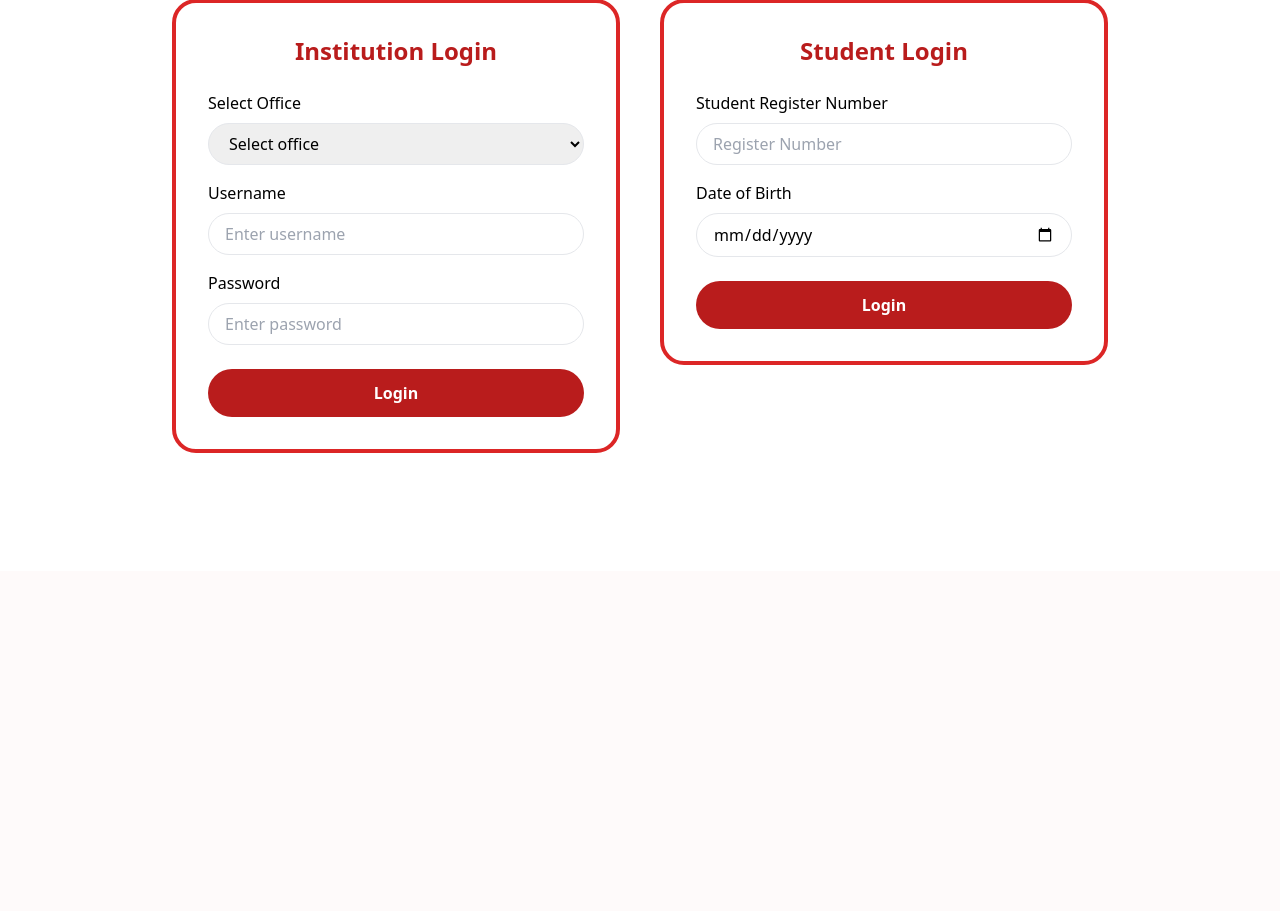
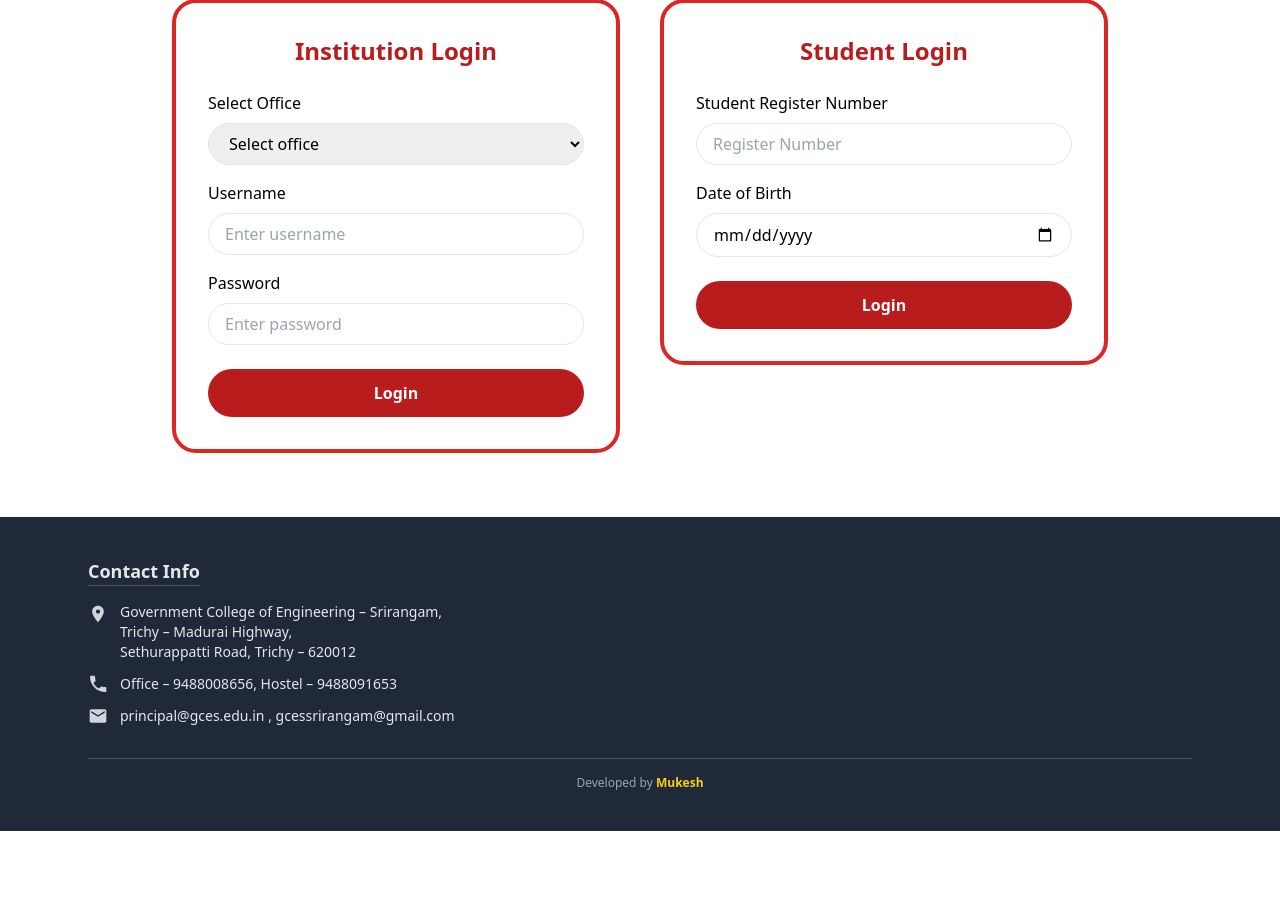
Before and after one commit to mukesh-offll-dev/GCES_No_Due_Clearance_Portal, a Django app: page / in a window 1280 px wide. Shown: the part 229-1140 px from the top of the page. Before the commit the page ends 682 px from the top, so only its background shows below. Run offline with Django 5.2, Linux system fonts and the light colour scheme; some libraries are stand-ins or nearby versions.

Commit message:
Update index.html

```diff
--- a/authentication/templates/index.html
+++ b/authentication/templates/index.html
@@ -105,7 +105,65 @@
     </div>
 
 </div>
+<footer class="bg-gray-800 text-gray-200 mt-16">
+  <div class="max-w-6xl mx-auto px-6 py-10">
 
+    <!-- CONTACT INFO -->
+    <h2 class="text-lg font-semibold mb-4 border-b border-gray-600 inline-block">
+      Contact Info
+    </h2>
+
+    <ul class="space-y-3 text-sm">
+
+      <!-- Address -->
+      <li class="flex gap-3 items-start">
+        <svg class="w-5 h-5 mt-0.5 text-gray-300" fill="currentColor" viewBox="0 0 24 24">
+          <path d="M12 2C8.1 2 5 5.1 5 9c0 5.3 7 13 7 13s7-7.7 7-13c0-3.9-3.1-7-7-7zm0 9.5c-1.4 0-2.5-1.1-2.5-2.5S10.6 6.5 12 6.5s2.5 1.1 2.5 2.5S13.4 11.5 12 11.5z"/>
+        </svg>
+        <span>
+          Government College of Engineering – Srirangam,<br>
+          Trichy – Madurai Highway,<br>
+          Sethurappatti Road, Trichy – 620012
+        </span>
+      </li>
+
+      <!-- Phone -->
+      <li class="flex gap-3 items-center">
+        <svg class="w-5 h-5 text-gray-300" fill="currentColor" viewBox="0 0 24 24">
+          <path d="M6.6 10.8c1.5 2.9 3.7 5.1 6.6 6.6l2.2-2.2c.3-.3.8-.4 1.2-.3 1.3.4 2.7.6 4.1.6.7 0 1.3.6 1.3 1.3v3.5c0 .7-.6 1.3-1.3 1.3C10.6 21.6 2.4 13.4 2.4 3.3 2.4 2.6 3 2 3.7 2H7.2c.7 0 1.3.6 1.3 1.3 0 1.4.2 2.8.6 4.1.1.4 0 .9-.3 1.2l-2.2 2.2z"/>
+        </svg>
+        <span>Office – 9488008656, Hostel – 9488091653</span>
+      </li>
+
+      <!-- Email -->
+      <li class="flex gap-3 items-center">
+        <svg class="w-5 h-5 text-gray-300" fill="currentColor" viewBox="0 0 24 24">
+          <path d="M20 4H4c-1.1 0-2 .9-2 2v12c0 1.1.9 2 2 2h16c1.1 0 2-.9 2-2V6c0-1.1-.9-2-2-2zm0 4-8 5-8-5V6l8 5 8-5v2z"/>
+        </svg>
+        <span>
+          <a href="mailto:principal@gces.edu.in" class="hover:underline">
+            principal@gces.edu.in
+          </a>,
+          <a href="mailto:gcessrirangam@gmail.com" class="hover:underline">
+            gcessrirangam@gmail.com
+          </a>
+        </span>
+      </li>
+
+    </ul>
+
+    <!-- DEVELOPER CREDIT -->
+    <div class="border-t border-gray-600 mt-8 pt-4 text-center text-xs text-gray-400">
+      Developed by
+      <a href="https://shorturl.at/Psd1P"
+         target="_blank"
+         class="text-yellow-400 font-semibold hover:underline">
+        Mukesh
+      </a>
+    </div>
+
+  </div>
+</footer>
 <!-- SCRIPT -->
 <script>
 function toggleDepartment() {
```
